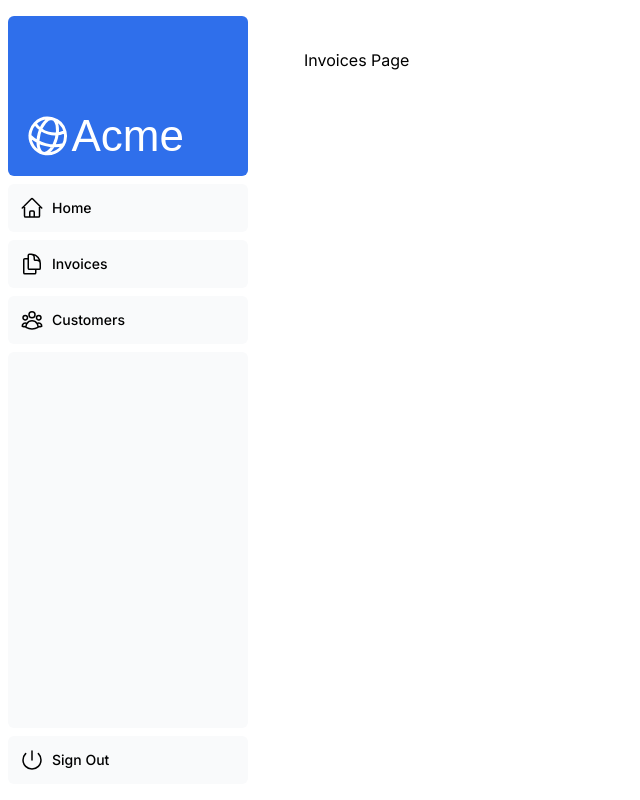
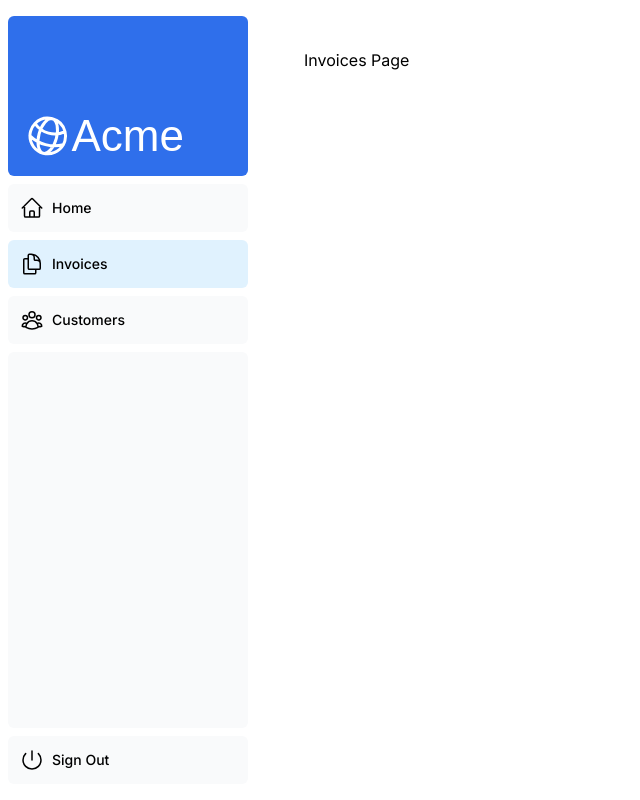
Before and after one commit to bigliuliu/next-project, a Next.js app: page /dashboard/invoices in a window 1280 px wide. Shown: the whole page, without its empty margins (0-640 px from the left). Built offline with nearby package versions, Linux system fonts and the light colour scheme; a web font is replaced by a local one.

Commit message:
use link to navigate and use clsx to show active link

```diff
--- a/app/ui/dashboard/nav-links.tsx
+++ b/app/ui/dashboard/nav-links.tsx
@@ -1,35 +1,40 @@
+"use client";
+
 import {
   UserGroupIcon,
   HomeIcon,
   DocumentDuplicateIcon,
-} from '@heroicons/react/24/outline';
-
+} from "@heroicons/react/24/outline";
+import Link from "next/link";
+import { usePathname } from "next/navigation";
+import clsx from "clsx";
 // Map of links to display in the side navigation.
 // Depending on the size of the application, this would be stored in a database.
 const links = [
-  { name: 'Home', href: '/dashboard', icon: HomeIcon },
+  { name: "Home", href: "/dashboard", icon: HomeIcon },
   {
-    name: 'Invoices',
-    href: '/dashboard/invoices',
+    name: "Invoices",
+    href: "/dashboard/invoices",
     icon: DocumentDuplicateIcon,
   },
-  { name: 'Customers', href: '/dashboard/customers', icon: UserGroupIcon },
+  { name: "Customers", href: "/dashboard/customers", icon: UserGroupIcon },
 ];
 
 export default function NavLinks() {
+  const pathname = usePathname();
   return (
     <>
       {links.map((link) => {
         const LinkIcon = link.icon;
         return (
-          <a
+          <Link
             key={link.name}
             href={link.href}
-            className="flex h-[48px] grow items-center justify-center gap-2 rounded-md bg-gray-50 p-3 text-sm font-medium hover:bg-sky-100 hover:text-blue-600 md:flex-none md:justify-start md:p-2 md:px-3"
+            className={clsx('flex h-[48px] grow items-center justify-center gap-2 rounded-md bg-gray-50 p-3 text-sm font-medium hover:bg-sky-100 hover:text-blue-600 md:flex-none md:justify-start md:p-2 md:px-3',{'bg-sky-100': pathname === link.href})}
           >
             <LinkIcon className="w-6" />
             <p className="hidden md:block">{link.name}</p>
-          </a>
+          </Link>
         );
       })}
     </>
```
